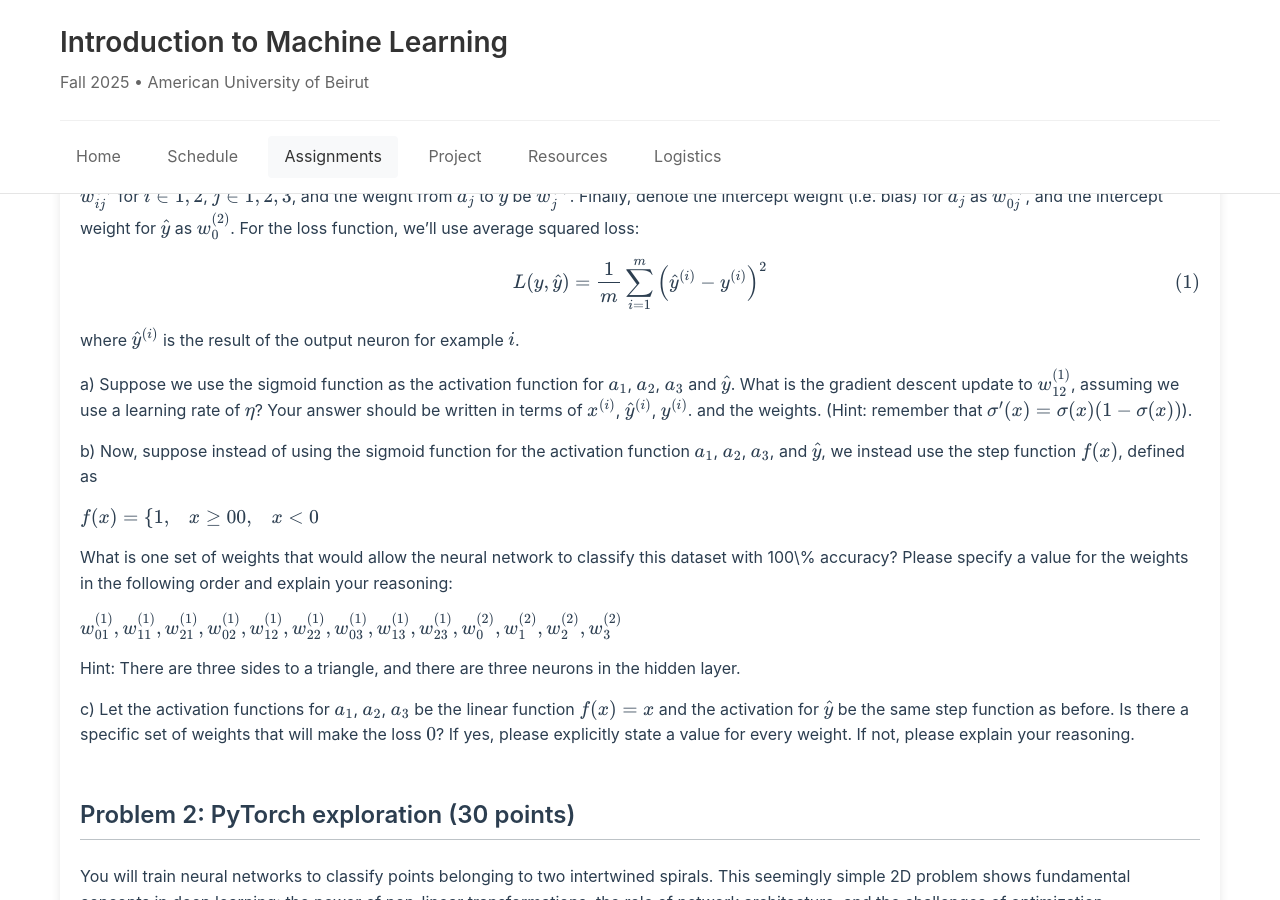
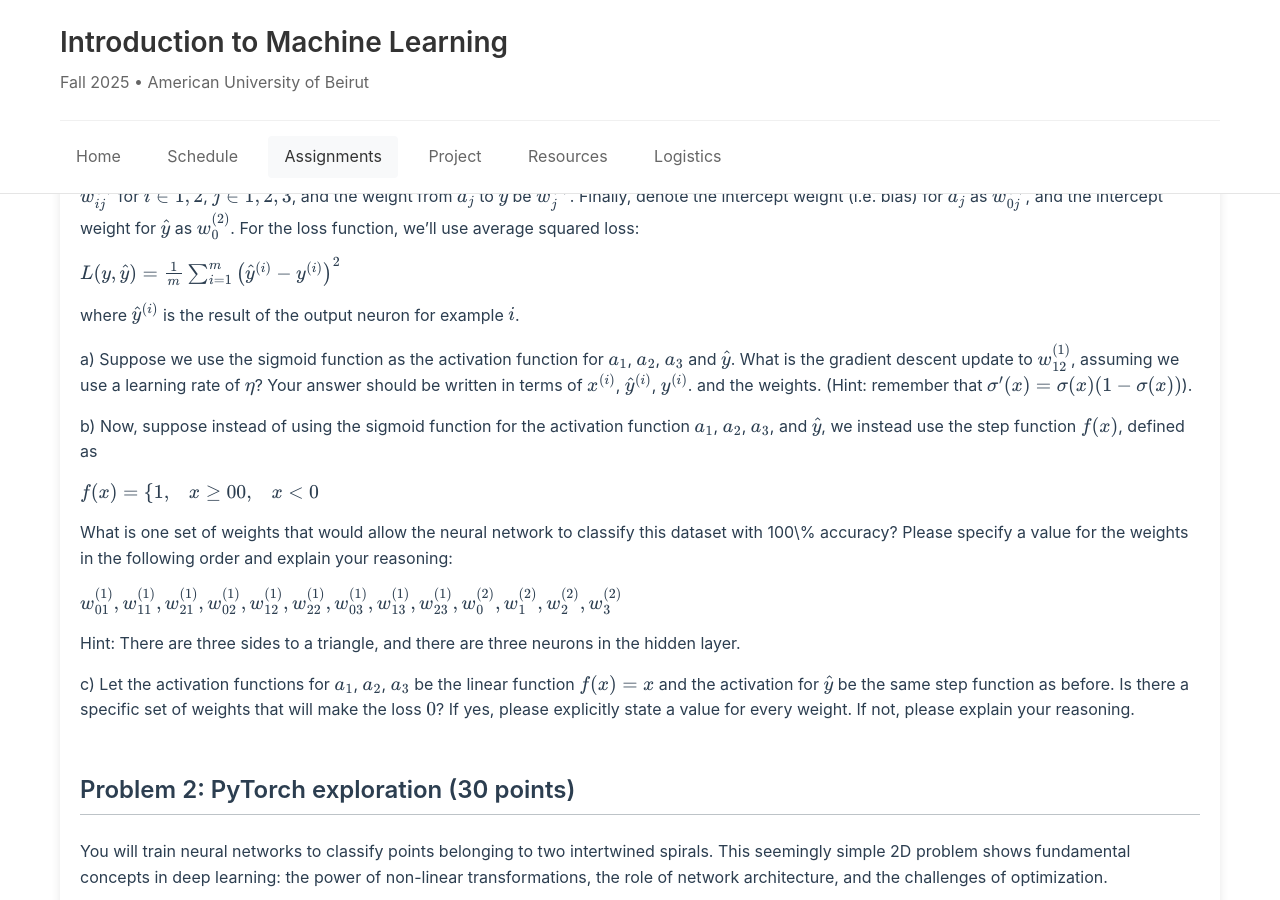
Before and after one commit to Data-Driven-Modeling-Lab/intro2ml, a Jekyll site: the page built from materials/assignments/hw4.md, in a window 1280 px wide and 900 px high, scrolled down 692 px. Built offline with Jekyll 4.4.1, drawn with Linux system fonts in a browser that asks for light colours; formulas are drawn with MathJax 3.

Commit message:
fixed bug

```diff
--- a/materials/assignments/hw4.md
+++ b/materials/assignments/hw4.md
@@ -24,9 +24,7 @@ The examples in class 1 are marked as $\times$ and examples in class 0 are marke
 Denote the two features $x_1$ and $x_2$, the three neurons in the hidden layer $a_1$, $a_2$, and $a_3$, and the output neuron as $\hat y$. Let the weight from $x_i$ to $a_j$ be $w_{ij}^{(1)}$ for $i \in \{1, 2\}$, $j \in \{1, 2, 3\}$, and the weight from $a_j$ to $\hat y$ be $w_j^{(2)}$. Finally, denote the intercept weight (i.e. bias) for $a_j$ as $w_{0j}^{(1)}$, and the intercept weight for $\hat y$ as $w_0^{(2)}$. For the loss function, we'll use average squared loss:
 
 $
-\begin{equation}
 L(y, \hat y) = \frac{1}{m} \sum_{i=1}^{m} \left( \hat y^{(i)} - y^{(i)} \right)^2
-\end{equation}
 $
 
 where $\hat y^{(i)}$ is the result of the output neuron for example $i$.
```
